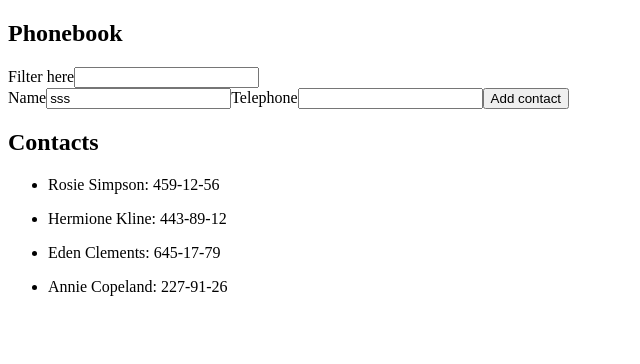
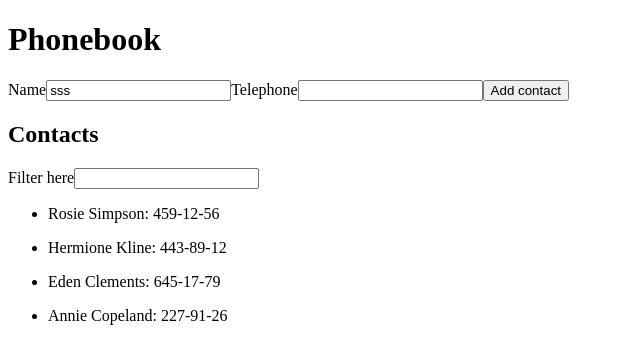
Before and after one commit to Andriy-Kond/m2_phonebook, a React (Create React App) app: page / in a window 1280 px wide. Shown: the top 364 px of the page, without its empty margins (0-640 px from the left). Built offline with nearby package versions, Linux system fonts and the light colour scheme.

Commit message:
complete: step4

```diff
--- /dev/null
+++ b/jsconfig.json
@@ -0,0 +1,6 @@
+{
+  "compilerOptions": {
+    "baseUrl": "src"
+  },
+  "include": ["src"]
+}
--- a/src/App.js
+++ b/src/App.js
@@ -1,6 +1,8 @@
 import React, { Component } from "react";
 import { nanoid } from "nanoid";
-// model.id = nanoid();
+import ContactForm from "ContactForm";
+import Filter from "Filter";
+import ContactList from "ContactList";
 
 class App extends Component {
   state = {
@@ -10,20 +12,14 @@ class App extends Component {
       { id: "id-3", name: "Eden Clements", number: "645-17-79" },
       { id: "id-4", name: "Annie Copeland", number: "227-91-26" },
     ],
-    name: "sss",
-    number: "",
+
     filter: "",
   };
 
-  handleContact = e => {
-    const { name } = e.currentTarget;
-    this.setState({ [name]: e.currentTarget.value });
-  };
-
-  addContact = e => {
-    e.preventDefault();
-    const name = e.currentTarget.elements.name.value;
-    const number = e.currentTarget.elements.number.value;
+  addContact = data => {
+    // const name = e.currentTarget.elements.name.value;
+    // const number = e.currentTarget.elements.number.value;
+    const { name, number } = data;
 
     this.setState(prevState => {
       return {
@@ -35,66 +31,26 @@ class App extends Component {
       };
     });
 
-    this.clearState();
+    // this.clearState();
   };
 
-  clearState = () => {
-    this.setState({ name: "", number: "" });
-  };
-
-  handleFilter = e => {
-    this.setState({ filter: e.currentTarget.value });
-    console.log(e.currentTarget.value);
-  };
+  handleFilter = e => this.setState({ filter: e.currentTarget.value });
 
   render() {
-    const { name, number, filter, contacts } = this.state;
+    const { filter, contacts } = this.state;
     const visibleContacts = contacts.filter(contact =>
-      contact.name.includes(filter),
+      contact.name.toLocaleLowerCase().includes(filter.toLocaleLowerCase()),
     );
+
     return (
       <>
-        <h2>Phonebook</h2>
-        <label>
-          Filter here
-          <input type="text" value={filter} onChange={this.handleFilter} />
-        </label>
-        <form onSubmit={this.addContact}>
-          <label>
-            Name
-            <input
-              type="text"
-              name="name"
-              required
-              value={name}
-              onChange={this.handleContact}
-            />
-          </label>
-
-          <label>
-            Telephone
-            <input
-              type="tel"
-              name="number"
-              required
-              value={number}
-              onChange={this.handleContact}></input>
-          </label>
-          <button type="submit">Add contact</button>
-        </form>
-
+        {/*
+        <ContactList ... /> */}
+        <h1>Phonebook</h1>
+        <ContactForm addContact={this.addContact} />
         <h2>Contacts</h2>
-        <ul>
-          {visibleContacts.map(({ id, name, number }) => {
-            return (
-              <li key={id}>
-                <p>
-                  {name}: {number}
-                </p>
-              </li>
-            );
-          })}
-        </ul>
+        <Filter filter={filter} handleFilter={this.handleFilter} />
+        <ContactList visibleContacts={visibleContacts} />
       </>
     );
   }
--- /dev/null
+++ b/src/ContactForm/ContactForm.jsx
@@ -0,0 +1,54 @@
+import { click } from "@testing-library/user-event/dist/click";
+import React, { Component } from "react";
+
+class ContactForm extends Component {
+  state = { name: "sss", number: "" };
+
+  handleContact = e => {
+    const { name, value } = e.currentTarget;
+    this.setState({ [name]: value });
+  };
+
+  clearState = () => {
+    this.setState({ name: "", number: "" });
+  };
+
+  handleAddContact = e => {
+    e.preventDefault();
+
+    this.props.addContact(this.state);
+    this.clearState();
+  };
+
+  render() {
+    const { name, number } = this.state;
+
+    return (
+      <form onSubmit={this.handleAddContact}>
+        <label>
+          Name
+          <input
+            type="text"
+            name="name"
+            required
+            value={name}
+            onChange={this.handleContact}
+          />
+        </label>
+
+        <label>
+          Telephone
+          <input
+            type="tel"
+            name="number"
+            required
+            value={number}
+            onChange={this.handleContact}></input>
+        </label>
+        <button type="submit">Add contact</button>
+      </form>
+    );
+  }
+}
+
+export default ContactForm;
--- /dev/null
+++ b/src/ContactForm/index.js
@@ -0,0 +1 @@
+export { default } from "./ContactForm";
--- /dev/null
+++ b/src/ContactList/ContactList.jsx
@@ -0,0 +1,21 @@
+import React, { Component } from "react";
+
+class ContactList extends Component {
+  render() {
+    return (
+      <ul>
+        {this.props.visibleContacts.map(({ id, name, number }) => {
+          return (
+            <li key={id}>
+              <p>
+                {name}: {number}
+              </p>
+            </li>
+          );
+        })}
+      </ul>
+    );
+  }
+}
+
+export default ContactList;
--- /dev/null
+++ b/src/ContactList/index.js
@@ -0,0 +1 @@
+export { default } from "./ContactList";
--- /dev/null
+++ b/src/Filter/Filter.jsx
@@ -0,0 +1,15 @@
+import React, { Component } from "react";
+
+class Filter extends Component {
+  render() {
+    const { filter, handleFilter } = this.props;
+    return (
+      <label>
+        Filter here
+        <input type="text" value={filter} onChange={handleFilter} />
+      </label>
+    );
+  }
+}
+
+export default Filter;
--- /dev/null
+++ b/src/Filter/index.js
@@ -0,0 +1 @@
+export { default } from "./Filter";
```
